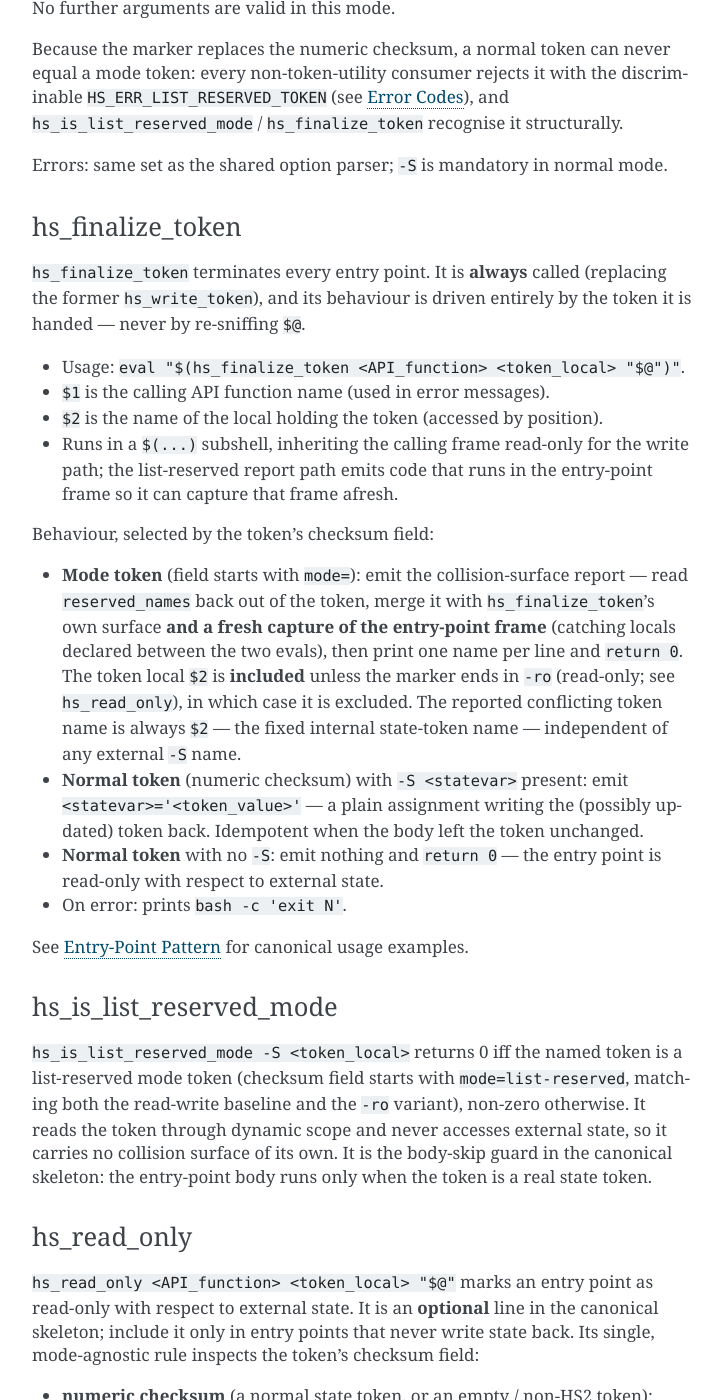
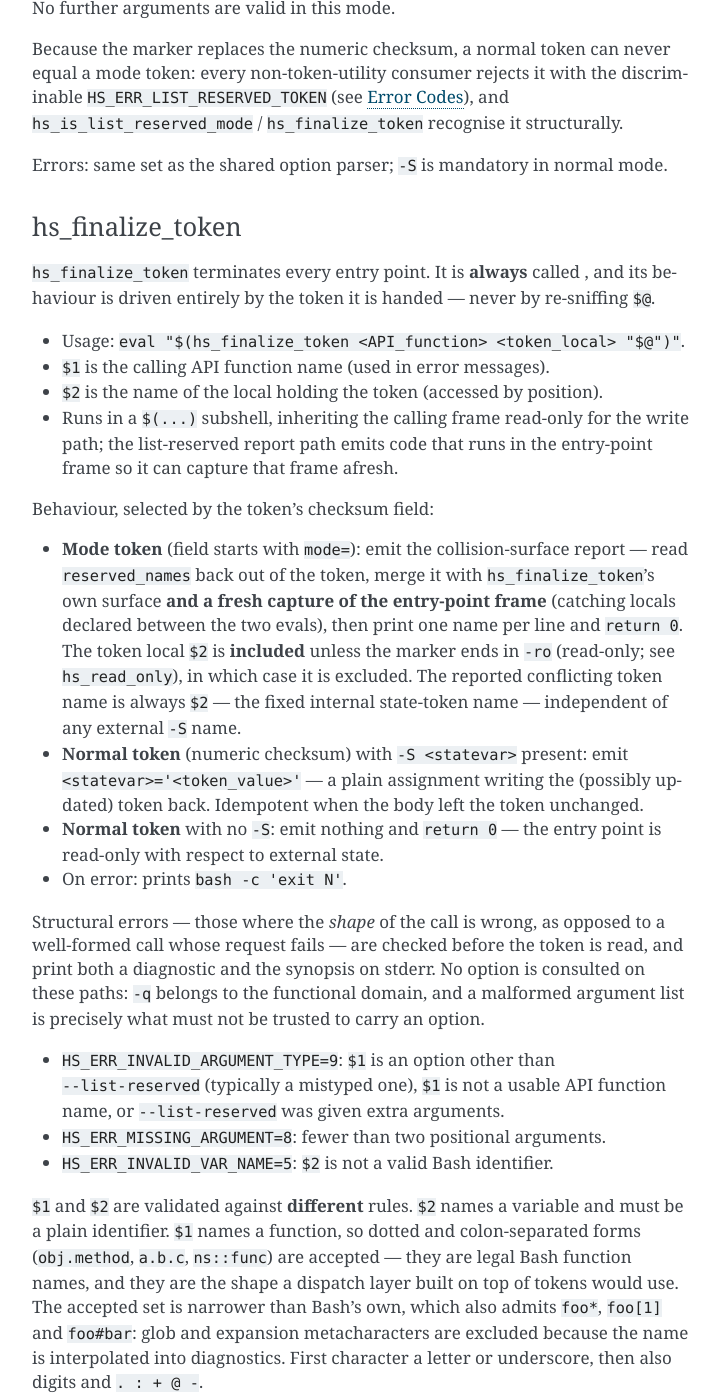
Before and after one commit to CriticalOptimisation/bash-deploy-libs, a Sphinx documentation site: the page built from docs/libraries/handle_state.rst, in a window 1280 px wide and 1400 px high, scrolled down 7750 px. Shown: the whole window, without its empty margins (388-1110 px from the left). Built offline with Sphinx 7.4.7, drawn with Linux system fonts in a browser that asks for light colours; some of the changed text lies outside the part shown.

Commit message:
fix(handle_state): validate the API function name as a function name (issue #143)
$1 names a function, not a variable, so validating it with
_hs_is_valid_variable_name was wrong in substance and needlessly restrictive.
Dotted and colon-separated forms -- obj.method, a.b.c, ns::func -- are legal
Bash function names and are the shape a dispatch layer built on top of tokens
would use: a command-not-found handler decodes <object>.<method>, reads the
class out of <object>.__token, and forwards to <class>.<method>. Rejecting
them here would foreclose that design for nothing, since $1 is only ever a
label in diagnostics.

Adds _hs_is_valid_function_name, deliberately positioned between the two
extremes. Wider than an identifier: also . : + @ - after the first character.
Narrower than Bash, which rejects only a leading '-' and an embedded '=' --
`foo*`, `foo[1]` and `foo#bar` are all legal function names. Glob and expansion
metacharacters stay out because the name is interpolated into diagnostics.

The two checks are now separate, with distinct codes: $1 yields
HS_ERR_INVALID_ARGUMENT_TYPE, shared with the unknown-option case since both
mean "the first argument is not a usable API function name"; $2 keeps
HS_ERR_INVALID_VAR_NAME, which now says what it means.

The usage message shows only the eval form: --list-reserved is a testing-only
query and is noise to a caller who has just made a structural mistake. The
anti-drift test becomes an inclusion rather than an equality -- every emitted
line must appear verbatim in the "# Function:" header, while the header stays
free to document every call form.

Documents both functions' structural errors in the RST, including why $1 and
$2 are validated against different rules. 167/167 tests pass.

Co-Authored-By: Claude Opus 5 <noreply@anthropic.com>

```diff
--- a/docs/libraries/handle_state.rst
+++ b/docs/libraries/handle_state.rst
@@ -363,8 +363,7 @@ hs_finalize_token
 ~~~~~~~~~~~~~~~~~
 
 ``hs_finalize_token`` terminates every entry point.  It is **always** called
-(replacing the former ``hs_write_token``), and its behaviour is driven entirely
-by the token it is handed — never by re-sniffing ``$@``.
+, and its behaviour is driven entirely by the token it is handed — never by re-sniffing ``$@``.
 
 - Usage: ``eval "$(hs_finalize_token <API_function> <token_local> "$@")"``.
 - ``$1`` is the calling API function name (used in error messages).
@@ -389,6 +388,27 @@ Behaviour, selected by the token's checksum field:
 - **Normal token** with no ``-S``: emit nothing and ``return 0`` — the entry
   point is read-only with respect to external state.
 - On error: prints ``bash -c 'exit N'``.
+
+Structural errors — those where the *shape* of the call is wrong, as opposed to a
+well-formed call whose request fails — are checked before the token is read, and
+print both a diagnostic and the synopsis on stderr.  No option is consulted on
+these paths: ``-q`` belongs to the functional domain, and a malformed argument
+list is precisely what must not be trusted to carry an option.
+
+- ``HS_ERR_INVALID_ARGUMENT_TYPE=9``: ``$1`` is an option other than
+  ``--list-reserved`` (typically a mistyped one), ``$1`` is not a usable API
+  function name, or ``--list-reserved`` was given extra arguments.
+- ``HS_ERR_MISSING_ARGUMENT=8``: fewer than two positional arguments.
+- ``HS_ERR_INVALID_VAR_NAME=5``: ``$2`` is not a valid Bash identifier.
+
+``$1`` and ``$2`` are validated against **different** rules.  ``$2`` names a
+variable and must be a plain identifier.  ``$1`` names a function, so dotted and
+colon-separated forms (``obj.method``, ``a.b.c``, ``ns::func``) are accepted —
+they are legal Bash function names, and they are the shape a dispatch layer built
+on top of tokens would use.  The accepted set is narrower than Bash's own, which
+also admits ``foo*``, ``foo[1]`` and ``foo#bar``: glob and expansion
+metacharacters are excluded because the name is interpolated into diagnostics.
+First character a letter or underscore, then also digits and ``. : + @ -``.
 
 See `Entry-Point Pattern`_ for canonical usage examples.
 
@@ -421,6 +441,13 @@ Its single, mode-agnostic rule inspects the token's checksum field:
 
 Because the rule keys only on the ``mode=`` prefix, every present and future
 mode gains a read-only variant (``mode=X`` → ``mode=X-ro``) for free.
+
+``hs_read_only`` performs the same structural checks as ``hs_finalize_token``,
+with the same codes and the same rules for ``$1`` and ``$2``; see above.  They
+matter more here: unchecked, a malformed call falls through to the normal-token
+path and emits a bare ``set --``, silently discarding the entry point's
+positional parameters.  Its skeleton line therefore carries ``|| return $?`` like
+the other two, so the emitted exit stub reaches the caller.
 
 Entry-Point Pattern
 ~~~~~~~~~~~~~~~~~~~
@@ -713,6 +740,8 @@ Change History
      - token-borne --list-reserved mode; hs_finalize_token, hs_is_list_reserved_mode, hs_read_only (issue #143)
    * - #145
      - usage on structural call errors; hs_read_only skeleton line gains ``|| return $?`` (issue #146)
+   * - #145
+     - API function names validated as function names, not identifiers (obj.method)
    * - #99
      - error on undeclared variable names [closes #1]
    * - #102
```
Also changed, not shown: 2 other files.
